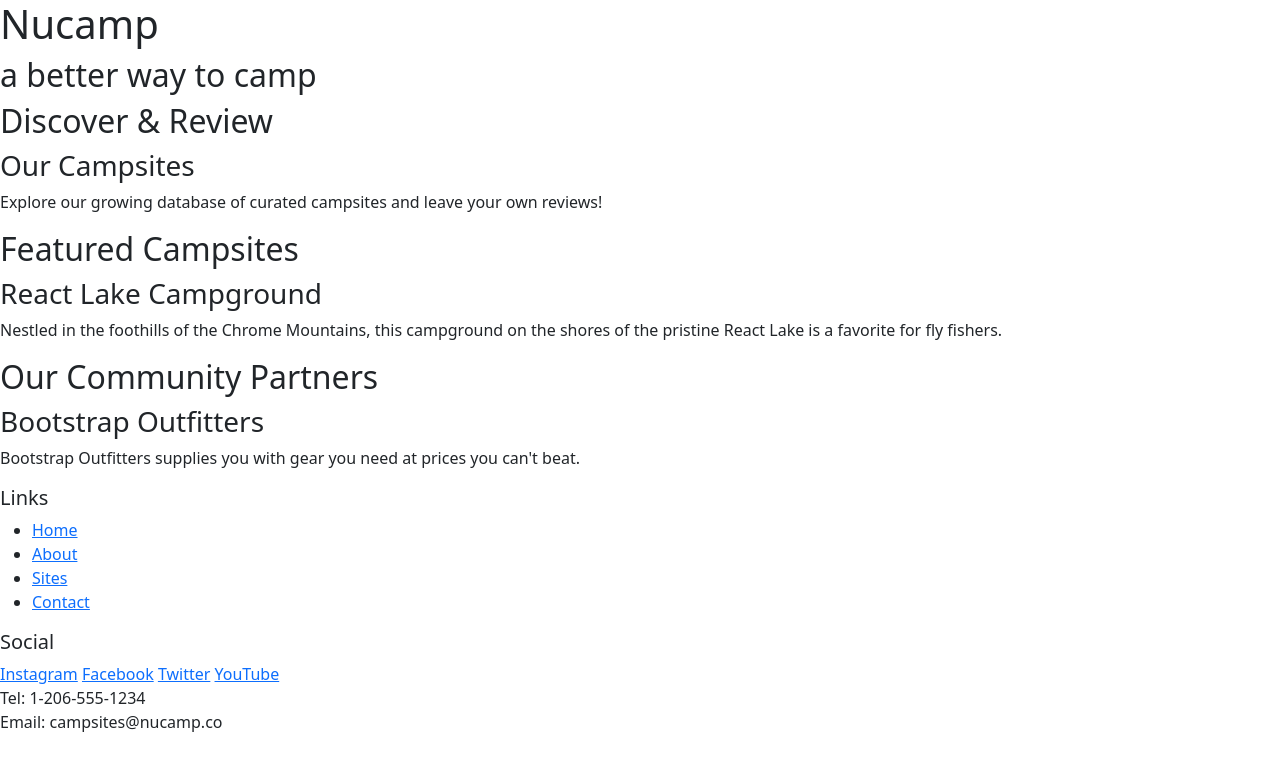
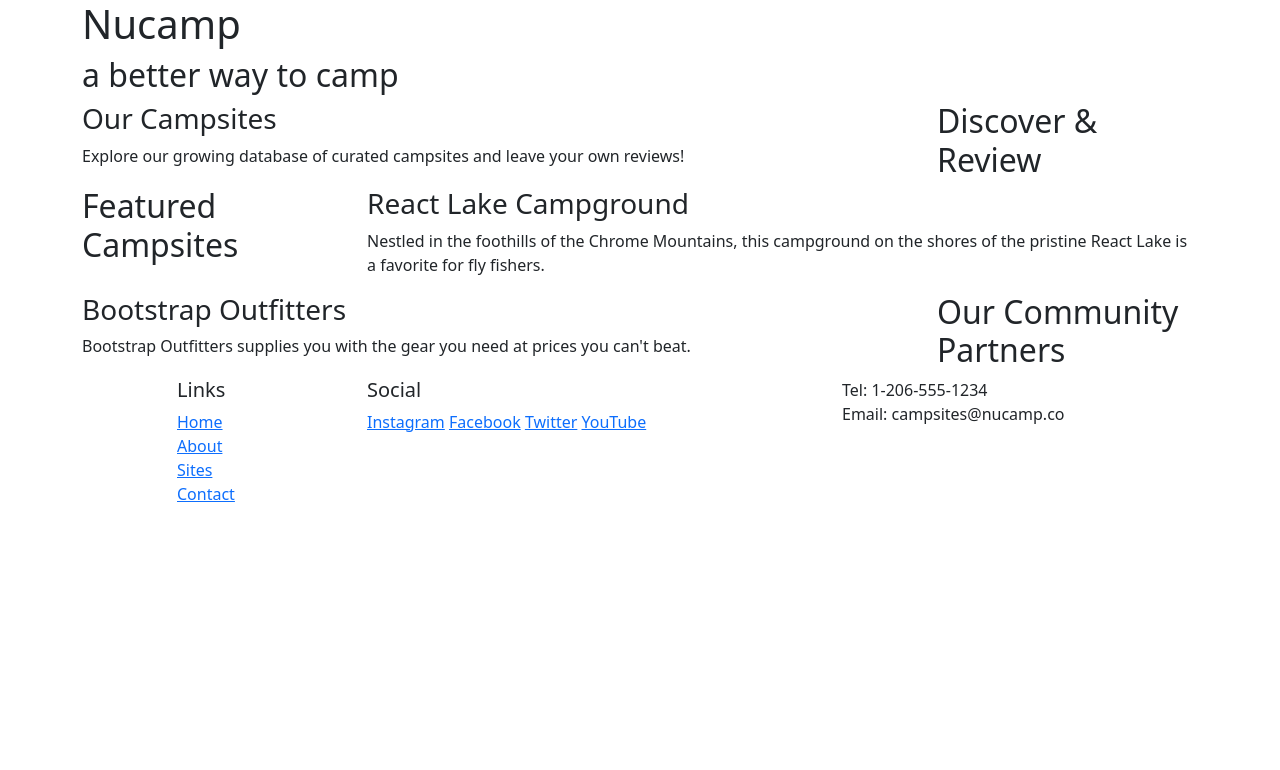
Before and after one commit to AaronSlowinski/nucampsite, a plain HTML site: page index.html in a window 1280 px wide. Drawn offline with nearby package versions, Linux system fonts and the light colour scheme.

Commit message:
updated code

```diff
--- a/index.html
+++ b/index.html
@@ -13,61 +13,84 @@
 
     <!-- header -->
     <header>
-        <div>
+        <div class ="container">
+            <div class ="row">
+                <div class="col">
                     <h1>Nucamp</h1>
                     <h2>a better way to camp</h2>
                 </div>
+            </div>
+        </div>
     </header>
 
-    <!-- main section -->
-    <main>
+    <!-- main content -->
+    <main class="container">
 
     <!-- discover section -->
-        <section>
+        <section class="row">
+            <div class="col-sm-4 col-md-3 order-sm-last">
                 <h2>Discover & Review</h2>
+            </div>
+            <div class="col">
                 <h3>Our Campsites</h3>
                 <p>Explore our growing database of curated campsites and leave your own reviews!</p>
+            </div>
         </section>
 
 		<!-- feature section -->
-        <section>
+        <section class="row">
+            <div class="col-sm-4 col-md-3">
                 <h2>Featured Campsites</h2>
+            </div>
+            <div class="col">
                 <h3>React Lake Campground</h3>
                 <p>Nestled in the foothills of the Chrome Mountains, this campground on the shores of the pristine React Lake is a favorite for fly fishers.</p>
+            </div>
         </section>
 
 		<!-- partner section -->
-        <section>
+        <section class="row">
+            <div class="col-sm-4 col-md-3 order-sm-last">
                 <h2>Our Community Partners</h2>
+            </div>
+            <div class="col">
                 <h3>Bootstrap Outfitters</h3>
-            <p>Bootstrap Outfitters supplies you with gear you need at prices you can't beat.</p>
+                <p>Bootstrap Outfitters supplies you with the gear you need at prices you can't beat.</p>
+            </div>
         </section>
-
     </main>
 
     <!-- footer -->
     <footer>
-        <div>
+        <div class="container">
+            <div class="row">
+                <div class="col-4 col-sm-2 offset-1">
                     <h5>Links</h5>
-            <ul>
+                    <ul class = "list-unstyled">
                         <li><a href="#">Home</a></li>
                         <li><a href="#">About</a></li>
                         <li><a href="#">Sites</a></li>
                         <li><a href="#">Contact</a></li>
                     </ul>
                 </div>
-        <div>
+                <div class="col-6 col-sm-5">
                     <h5>Social</h5>
                     <a href="http://instagram.com/">Instagram</a>
                     <a href="http://facebook.com/">Facebook</a>
                     <a href="http://twitter.com/">Twitter</a>
                     <a href="http://youtube.com/">YouTube</a>
                 </div>
-        <div>
+                <div class="col-sm-4">
                     Tel: 1-206-555-1234<br />
                     Email: campsites@nucamp.co
                 </div>
-    </footer>
-    <script src="https://cdn.jsdelivr.net/npm/bootstrap@5.2.3/dist/js/bootstrap.bundle.min.js" integrity="sha384-kenU1KFdBIe4zVF0s0G1M5b4hcpxyD9F7jL+jjXkk+Q2h455rYXK/7HAuoJl+0I4" crossorigin="anonymous"></script>
+            </div>
+        </div>
+    </footer
+
+
+script src="https://cdn.jsdelivr.net/npm/bootstrap@5.2.3/dist/js/bootstrap.bundle.min.js" integrity="sha384-kenU1KFdBIe4zVF0s0G1M5b4hcpxyD9F7jL+jjXkk+Q2h455rYXK/7HAuoJl+0I4" crossorigin="anonymous"></script>
+
+
 </body>
 </html>
```
Lines whose indentation alone changed are shown as unchanged.
